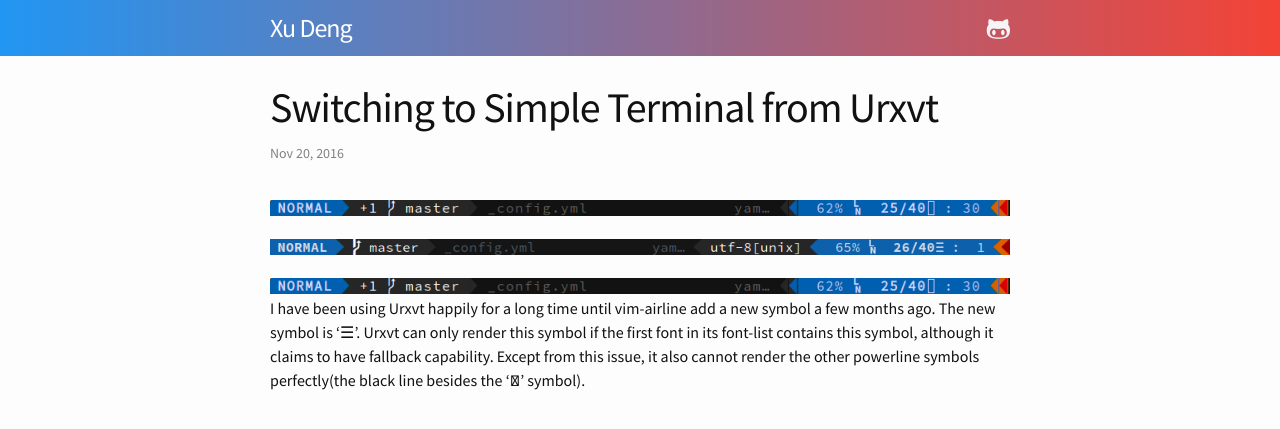
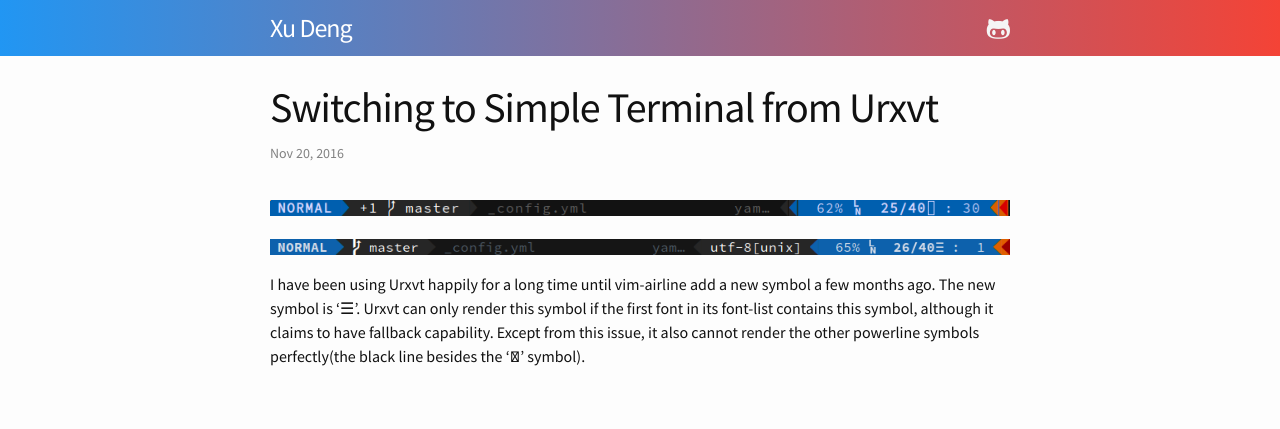
Before and after one commit to xden/xden.github.io, a Jekyll site: the page built from _posts/2016-11-20-switching-to-simple-terminal-from-urxvt.md, in a window 1280 px wide. Shown: the top 429 px of the page. Built offline with Jekyll 4.4.1, drawn with Linux system fonts in a browser that asks for light colours.

Commit message:
Updated 2016-11-20-switching-to-simple-terminal-from-urxvt.md

```diff
--- a/_posts/2016-11-20-switching-to-simple-terminal-from-urxvt.md
+++ b/_posts/2016-11-20-switching-to-simple-terminal-from-urxvt.md
@@ -8,5 +8,6 @@
 
 ![urxvt-statusline]({{site.baseurl}}/assets/st-statusline.png "vim statusline in simple terminal")
 
-![](/uploads/versions/urxvt-statusline---x----891-19x---.png)I have been using Urxvt happily for a long time until vim-airline add a new symbol a few months ago. The new symbol is '☰'. Urxvt can only render this symbol if the first font in its font-list contains this symbol, although it claims to have fallback capability. Except from this issue, it also cannot render the other powerline symbols perfectly(the black line besides the '' symbol).
+I have been using Urxvt happily for a long time until vim-airline add a new symbol a few months ago. The new symbol is '☰'. Urxvt can only render this symbol if the first font in its font-list contains this symbol, although it claims to have fallback capability. Except from this issue, it also cannot render the other powerline symbols perfectly(the black line besides the '' symbol).
+
 <!-- more -->
```
